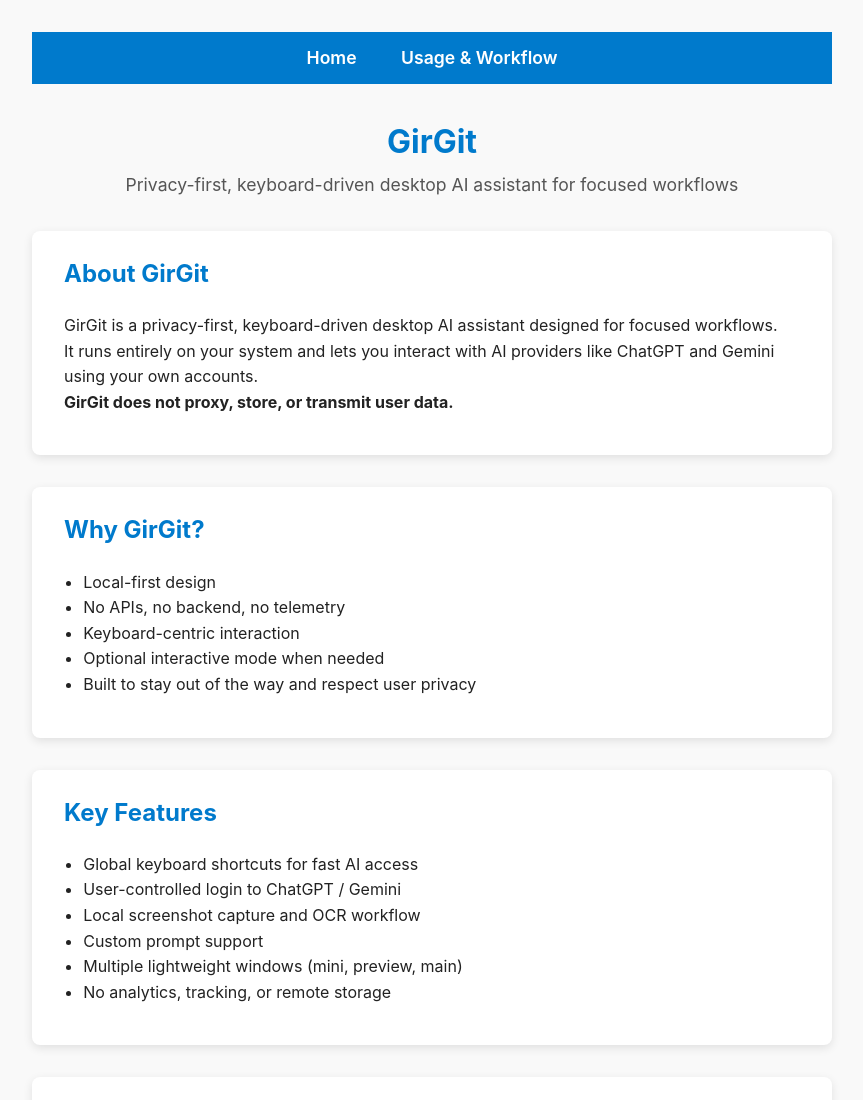
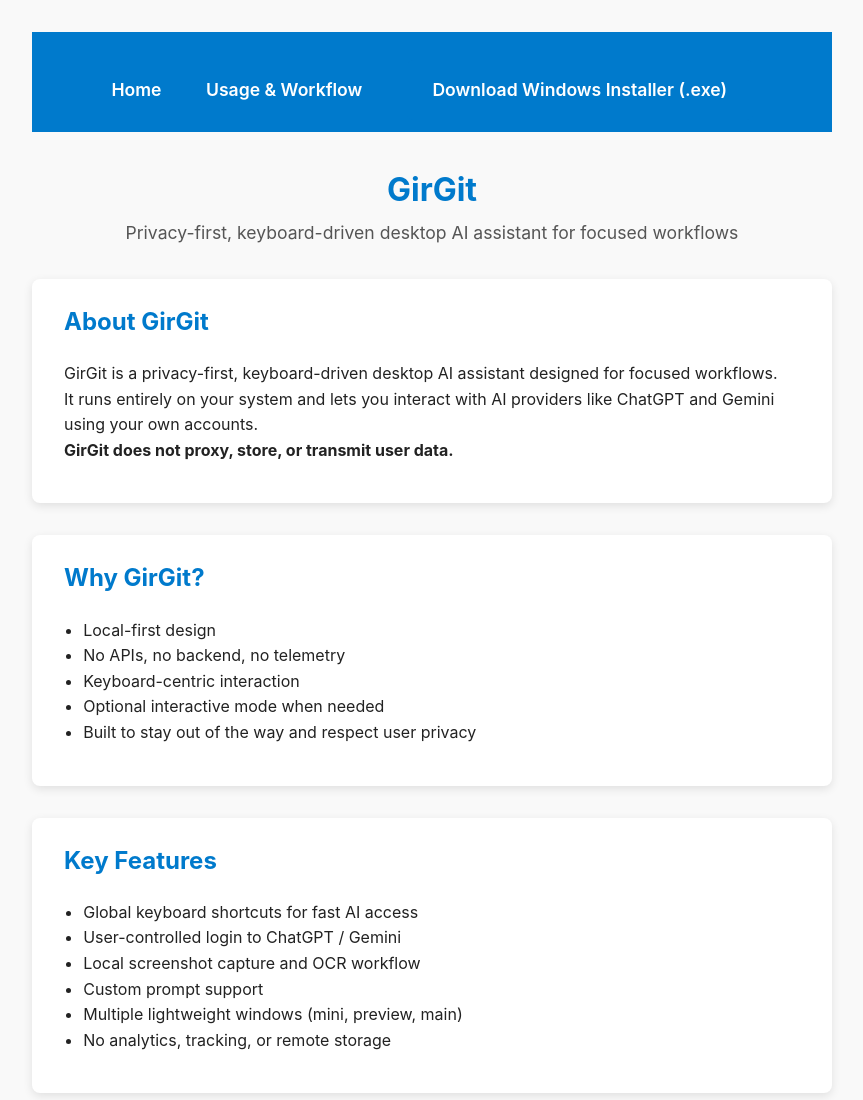
Before and after one commit to robertoMarcojr/GirGit, an Electron app: page index.html in a window 1280 px wide. Shown: the top 1100 px of the page, without its empty margins (208-1071 px from the left). Drawn offline with Linux system fonts and the light colour scheme.

Commit message:
commit - 4

```diff
--- a/index.html
+++ b/index.html
@@ -97,6 +97,13 @@
     <nav>
       <a href="index.html">Home</a>
       <a href="usage.html">Usage & Workflow</a>
+      <a
+        href="https://github.com/RoberotMarcoJr/girgit/releases/latest/download/girgit-setup.exe"
+        class="download-btn"
+        download
+      >
+        Download Windows Installer (.exe)
+      </a>
     </nav>
 
     <header>
```
Also changed, not shown: googleb92dd9af52f708a2.html (added, +1 -0 lines), usage.html (+7 -0 lines).
